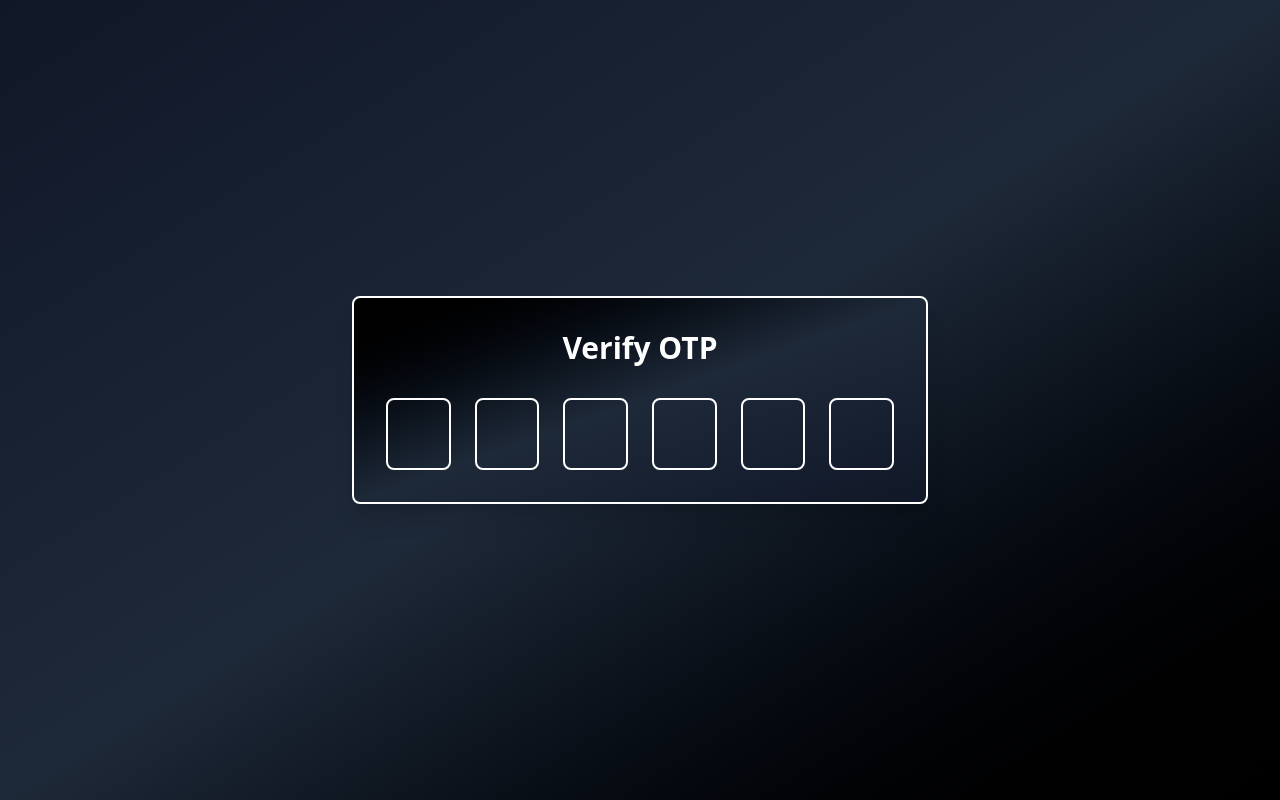
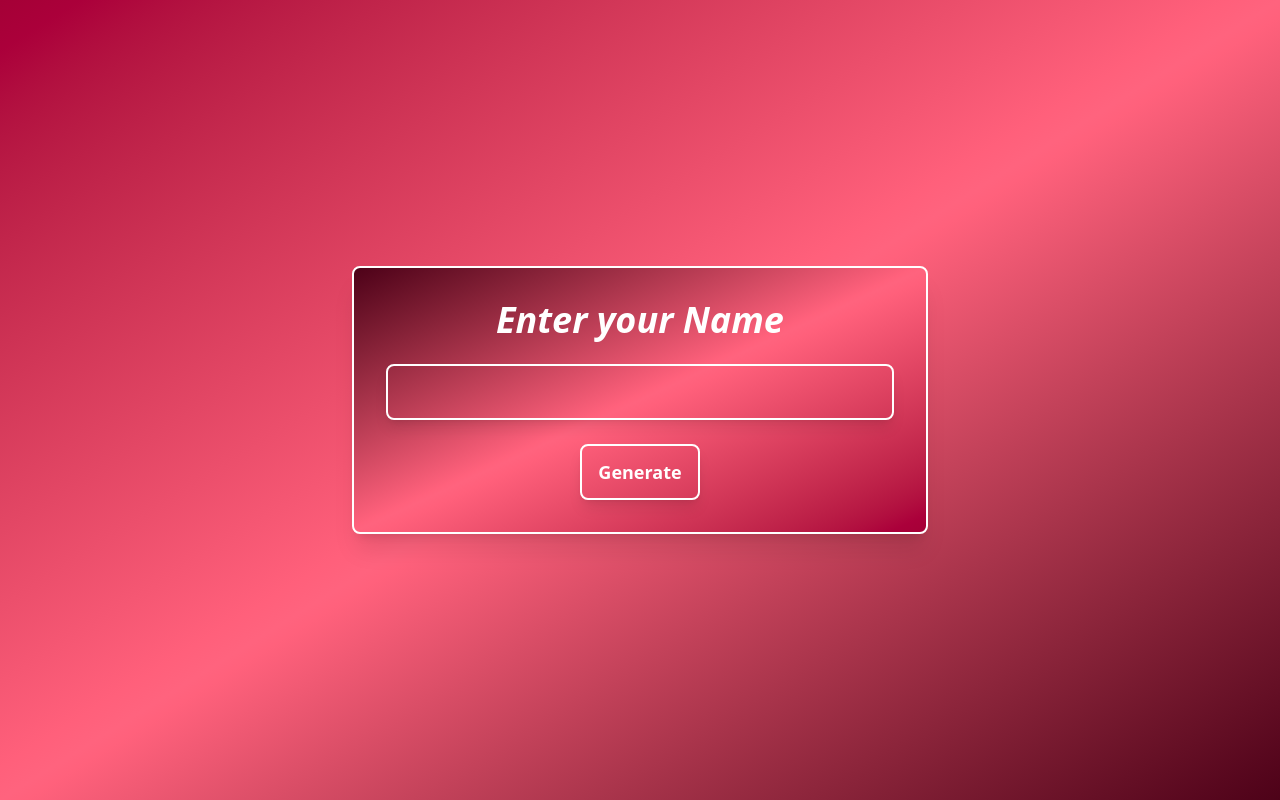
Before and after one commit to pranavjinturkar/100xDevs, a React (Vite) app in the folder week-7-assignments/: page / in a window 1280 px wide. Built offline with nearby package versions, Linux system fonts and the light colour scheme.

Commit message:
Assignment 6 done...

```diff
--- a/week-7-assignments/src/App.jsx
+++ b/week-7-assignments/src/App.jsx
@@ -4,6 +4,7 @@ import Assignment2 from "./components/A2-bg-changer";
 import Assignment3 from "./components/A3-para-generator";
 import Assignment4 from "./components/A4-github-card";
 import Assignment5 from "./components/A5-otp-login";
+import Assignment6 from "./components/A6-birthday-card";
 
 const App = () => {
   return (
@@ -12,7 +13,8 @@ const App = () => {
       {/* <Assignment2 /> */}
       {/* <Assignment3 /> */}
       {/* <Assignment4 /> */}
-      <Assignment5 />
+      {/* <Assignment5 /> */}
+      <Assignment6 />
     </div>
   );
 };
--- /dev/null
+++ b/week-7-assignments/src/components/A6-birthday-card.jsx
@@ -0,0 +1,80 @@
+import React, { useState } from "react";
+
+const Assignment6 = () => {
+  const [name, setName] = useState("");
+  const [generate, setGenerate] = useState(false);
+
+  function handleGenerateBdCard() {
+    if (!name.trim()) return;
+    setGenerate(true);
+
+    // // Clear input after a short delay, so cards get the name
+    // setTimeout(() => setName(""), 100);
+  }
+  return (
+    <div className="w-full flex items-center justify-center h-screen flex-col gap-8 bg-gradient-to-br from-rose-800 via-rose-400 to-rose-950">
+      <div className="w-xl flex flex-col items-center p-8 bg-gradient-to-br to-rose-800 via-rose-400 from-rose-950 border-2 border-white rounded-lg shadow-xl gap-6">
+        <h1 className="text-4xl text-white italic font-semibold font-sans">
+          Enter your Name
+        </h1>
+        <input
+          type="text"
+          value={name}
+          onChange={(e) => setName(e.target.value)}
+          className="outline-none w-full rounded-lg border-white border-2 shadow-lg px-4 py-3 text-lg font-semibold font-sans"
+        />
+        <button
+          className="px-4 py-3 border-white border-2 rounded-lg shadow-lg text-lg font-semibold font-sans cursor-pointer hover:bg-white/10"
+          onClick={handleGenerateBdCard}
+        >
+          Generate
+        </button>
+      </div>
+      {generate && (
+        <div className="w-full flex items-center justify-around">
+          <BirthdayCard1 name={name} />
+          <BirthdayCard2 name={name} />
+          <BirthdayCard3 name={name} />
+        </div>
+      )}
+    </div>
+  );
+};
+
+export default Assignment6;
+
+const BirthdayCard1 = ({ name }) => {
+  return (
+    <div className="w-80 p-6 rounded-2xl shadow-2xl bg-gradient-to-br from-pink-500 via-rose-400 to-red-600 text-white flex flex-col items-center gap-4 transform hover:scale-105 transition-transform duration-300">
+      <h2 className="text-2xl font-bold font-sans">Happy Birthday {name}!</h2>
+      <p className="text-center font-medium">
+        Wishing you a day filled with love, laughter, and joy!
+      </p>
+      <div className="text-6xl animate-bounce">🎂</div>
+    </div>
+  );
+};
+
+const BirthdayCard2 = ({ name }) => {
+  return (
+    <div className="w-80 p-6 rounded-2xl shadow-2xl bg-gradient-to-tr from-purple-500 via-pink-400 to-rose-500 text-white flex flex-col items-center gap-4 transform hover:scale-105 transition-transform duration-300">
+      <h2 className="text-2xl font-bold font-sans">Cheers to You {name}!</h2>
+      <p className="text-center font-medium">
+        May your day be as amazing and bright as your smile!
+      </p>
+      <div className="text-6xl animate-pulse">🎉</div>
+    </div>
+  );
+};
+
+const BirthdayCard3 = ({ name }) => {
+  return (
+    <div className="w-80 p-6 rounded-2xl shadow-2xl bg-gradient-to-r from-rose-600 via-pink-400 to-rose-700 text-white flex flex-col items-center gap-4 transform hover:scale-105 transition-transform duration-300">
+      <h2 className="text-2xl font-bold font-sans">Make a Wish {name}!</h2>
+      <p className="text-center font-medium">
+        Hope all your dreams come true today and always!
+      </p>
+      <div className="text-6xl animate-bounce">✨</div>
+    </div>
+  );
+};
```
